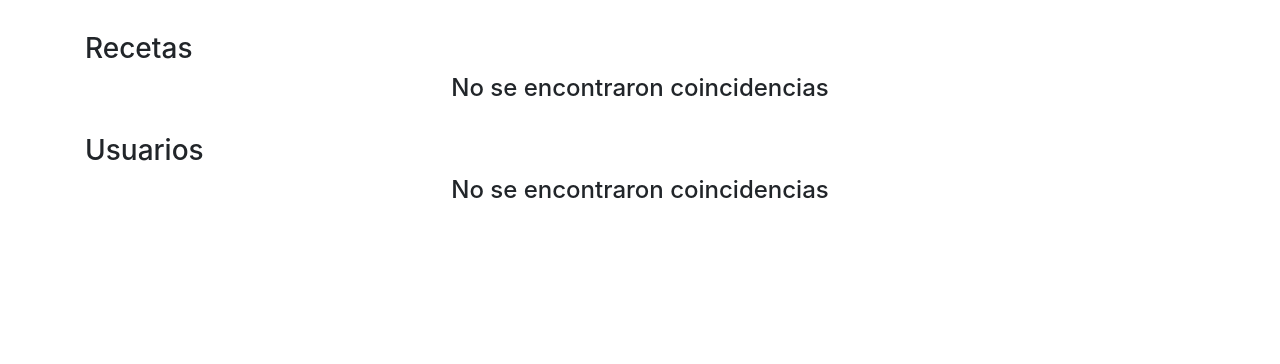
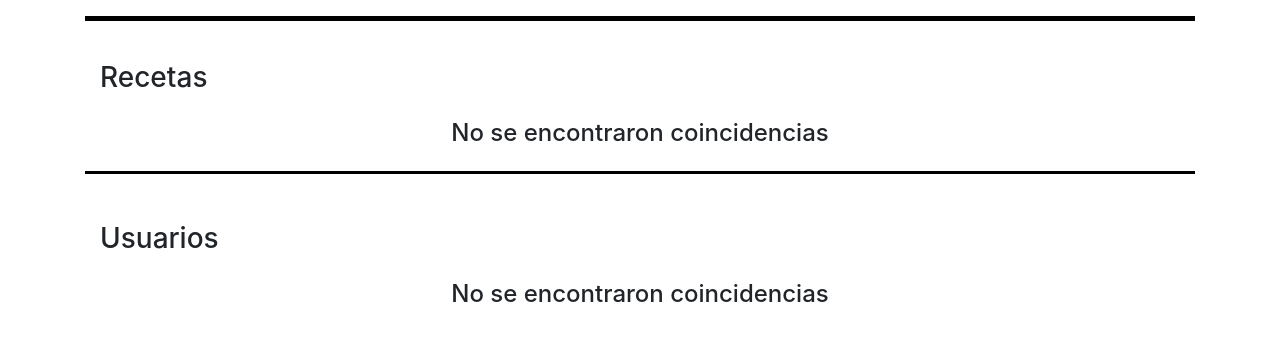
Before and after one commit to RodrigoVelazquez99/recipesNet, a Django app: template main/templates/main/search.html in a window 1280 px wide. Shown: the part 192-556 px from the top of the page. Run offline with Django 3.2, Linux system fonts and the light colour scheme; the template is opened without the code that fills it, so the values that code supplies are empty; some libraries are stand-ins or nearby versions.

Commit message:
estilos agregados para la busqueda

```diff
--- /dev/null
+++ b/main/static/main/css/search_styles.css
@@ -0,0 +1,23 @@
+.card {
+  max-width: 300px;
+  padding: 50px;
+  border-color: black;
+}
+
+.card-img-top {
+  width: 200px;
+}
+
+h4 {
+  text-align: center;
+}
+
+.title-horizontal-line {
+  border-width: 5px;
+  border-color: black;
+}
+
+.separator-horizontal-line {
+  border-width: 3px;
+  border-color: black;
+}
--- a/main/templates/main/search.html
+++ b/main/templates/main/search.html
@@ -2,20 +2,25 @@
 
 {% block head_content %}
 <title>Busqueda</title>
+{% load static %}
+<link rel="stylesheet" href="{% static 'main/css/search_styles.css' %}">
 {% endblock%}
 
 {% block content %}
 
   <div class="container pt-5">
     <h1>Resultados de la busqueda: {{query}}</h1>
+    <hr class="title-horizontal-line">
   </div>
 
-  <div class="container pt-4">
-    <h3>Recetas</h3>
+  <div class="container py-4">
+    <div class="container pb-3">
+      <h3>Recetas</h3>
+    </div>
     <div class="card-deck" >
       {% for recipe in recipes %}
-          <div class="card" style="min-width: 400px; padding: 2rem;">
-            <img class="card-img-top" src="{{recipe.image.url}}" style="width: 200px;  " alt="No contiene imagen">
+          <div class="card">
+            <img class="card-img-top" src="{{recipe.image.url}}" alt="No contiene imagen">
             <div class="card-body">
               <h5 class="card-title">{{recipe.name}}</h5>
               <a class="btn btn-info" href="{% url 'get_recipe' recipe.id_recipe %}">Ver mas</a>
@@ -23,15 +28,17 @@
           </div>
       {% empty %}
       <div class="container pt4">
-        <h4 style="text-align: center;"> No se encontraron coincidencias </h4>
+        <h4> No se encontraron coincidencias </h4>
       </div>
       {% endfor %}
     </div>
-
+    <hr class="separator-horizontal-line">
   </div>
 
-  <div class="container pt-4">
-    <h3>Usuarios</h3>
+  <div class="container pt-2 pb-5">
+    <div class="container pb-3">
+      <h3>Usuarios</h3>
+    </div>
       {% if chefs %}
         <div class="container py-4">
           <table class="table table-light bordered">
@@ -54,8 +61,8 @@
           </table>
         </div>
       {% else %}
-        <div class="container pt4">
-          <h4 style="text-align: center;"> No se encontraron coincidencias </h4>
+        <div class="container">
+          <h4> No se encontraron coincidencias </h4>
         </div>
       {% endif %}
 
```
